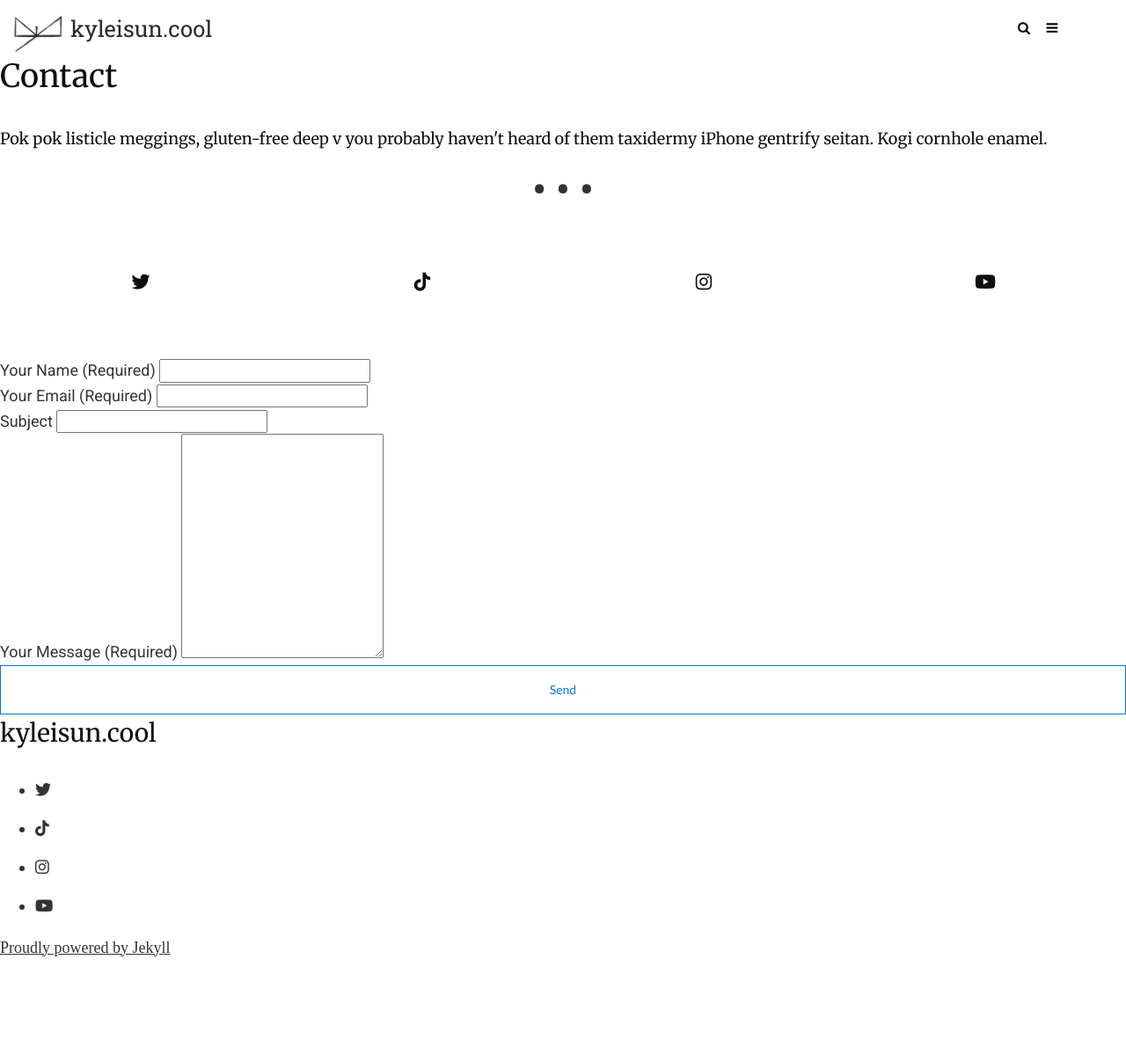
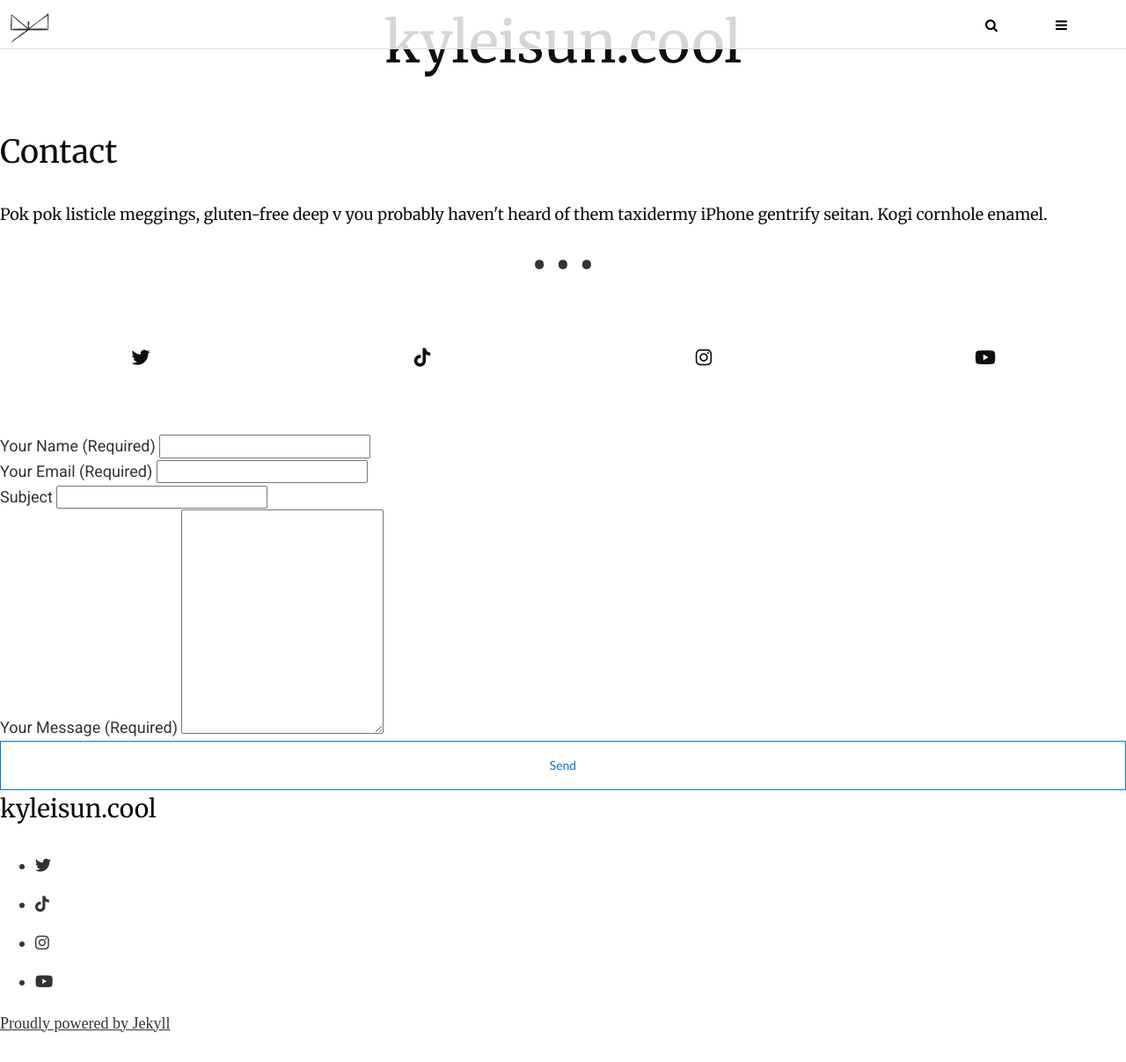
Before and after one commit to kyleisuncool/kyleisun.cool, a Jekyll site: the page built from _pages/contact.html, in a window 1280 px wide. Shown: the whole page at 88% size. Built offline with Jekyll 4.4.1, drawn with Linux system fonts in a browser that asks for light colours; nearby versions of some CDN libraries; before the commit the page ends 1121 px from its top, so only the background shows below that.

Commit message:
ooooooooooooo-weeeeeeeeeee

```diff
--- a/_includes/header.html
+++ b/_includes/header.html
@@ -1,27 +1,25 @@
 <header class="site-header clearfix">
-  <div class="wrapper-content">
+    <h1 class="site-title">{{ site.title | escape }}</h1>
 
+    <nav class="site-nav">
       <div class="site-logo">
         <a href="{{ "/" | relative_url }}">
           <img src="{{"/images/header_logo.png" | prepend: site.basurl }}" alt="">
-       <strong>{{ site.title | escape }}</strong>
         </a>
       </div><!-- ./site-logo -->
 
       <div class="site-ctrls">
 
-      <div class="ctrl search-toggle">
-          <i class="fa fa-search" aria-hidden="true"></i>
-        </span>
-      </div>
-
         <div class="ctrl nav-toggle">
           <i class="fa fa-bars" aria-hidden="true"></i>
         </div>
 
+        <div class="ctrl search-toggle">
+          <i class="fa fa-search" aria-hidden="true"></i>
+        </div>
+
       </div><!-- ./site-ctrls-->
 
+    </nav><!-- ./site-nav-->
 
-
-  </div>
 </header> <!-- /.site-header -->
--- a/css/main.css
+++ b/css/main.css
@@ -653,9 +653,23 @@ table tr:hover {
 /* 2. ========== Header Menu ========== */
 
 .site-header {
-  height: 60px;
+  display: block;
+}
+
+.site-header::before {
+  content: "";
+  display: table;
+  table-layout: fixed;
+}
+
+.site-header .site-title {
+  width: 100%;
+  margin: 0 auto 50px;
+  max-width: 960px;
   position: relative;
   overflow: hidden;
+  text-align: center;
+  font-size: 4rem;
 }
 
 .site-logo {
@@ -663,83 +677,42 @@ table tr:hover {
   position: absolute;
 }
 
-.site-logo a {
-  display: inline-block;
-  font-size: 36px;
-  font-weight: 400;
-  text-decoration: none;
-  color: #0e0e0e;
+.site-nav {
+  background: rgba(255, 255, 255, 0.83);
+  border-bottom: 1px solid #ddd;
+  clear: both;
+  display: block;
+  float: left;
+  font-weight: 700;
+  height: 56px;
+  line-height: 56px;
+  position: absolute;
+  top: 0;
+  left: 0;
+  right: 0;
+  width: 100%;
+  z-index: 1;
 }
 
 .site-logo a img {
   height: 100%;
   width: 56px;
-  padding-top: 8px;
-}
-
-.site-logo a strong {
-  color: #2a2a2a;
-  font-family: 'Roboto Slab', serif;
-  font-weight: 400;
-  font-size: 1.6rem;
+  padding-left: 11px;
 }
 
 .site-ctrls {
-  position: fixed;
-  -webkit-border-radius: 8px;
-          border-radius: 8px;
-  right: 11px;
-  top: 29px;
   display: block;
-  width: 112px;
-  height: 56px;
   z-index: 100;
+  position: absolute;
+  right: 0px;
+  width: 25%;
+  padding: 29px 0px 0px 0px;
 }
 
 .site-ctrls .ctrl {
   display: inline-block;
   width: 25%;
-}
-
-.navigation-wrap {
-  height: 60px;
-  position: relative;
-}
-
-.site-nav {
-  float: left;
-  position: relative;
-  top: 50%;
-  left: 50%;
-  -webkit-transform: translate(-50%, -50%);
-      -ms-transform: translate(-50%, -50%);
-          transform: translate(-50%, -50%);
-}
-
-.site-nav a {
-  position: relative;
-  font-size: 12px;
-  padding: 22px 30px;
-  font-family: 'Lato', sans-serif;
-  letter-spacing: 0.8px;
-  line-height: 60px;
-  font-weight: 700;
-  text-decoration: none;
-  text-transform: uppercase;
-  color: #ffffff;
-  -webkit-transition: all 0.2s ease;
-  -o-transition: all 0.2s ease;
-  transition: all 0.2s ease;
-}
-
-.site-nav a:hover {
-  color: rgba(255, 255, 255, 0.7);
-}
-
-.site-nav.open {
-  -webkit-transform: translateX(0px);
-      -ms-transform: translateX(0px);
-          transform: translateX(0px);
+  float: right;
 }
 
 .nav-toggle,
```
Also changed, not shown: _sass/parts/_header.scss (+64 -53 lines). Lines whose indentation alone changed are shown as unchanged.
